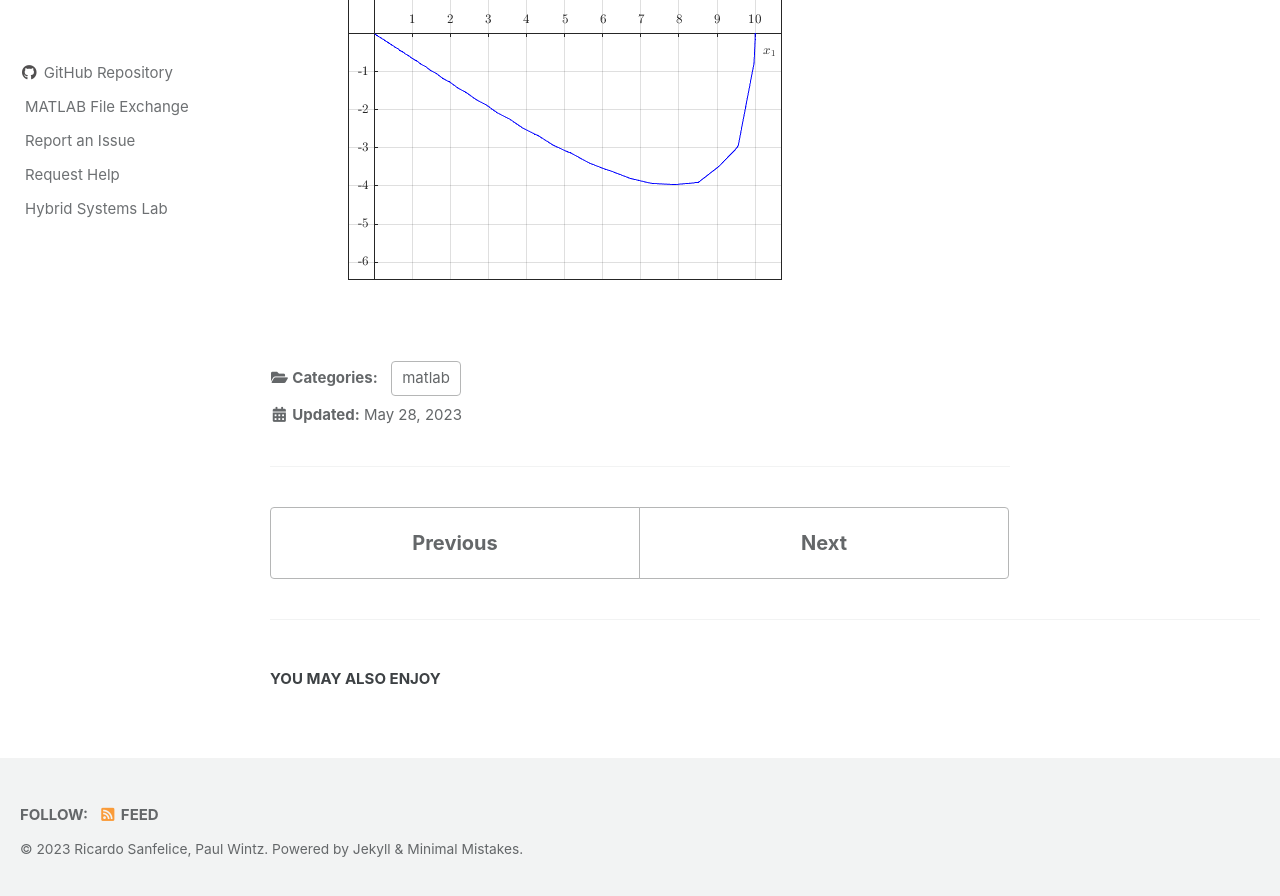
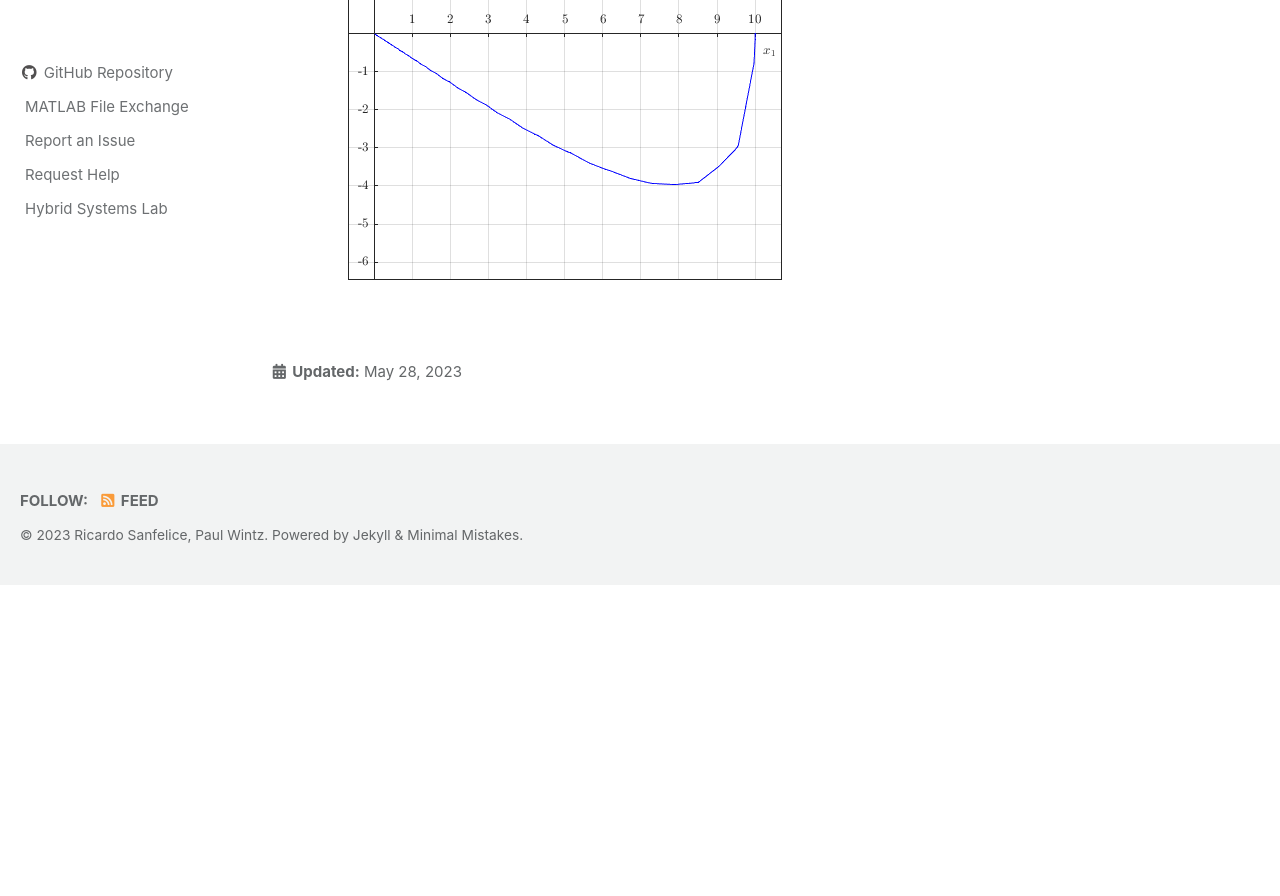
Before and after one commit to hyeq/hyeq.github.com, a Jekyll site: the page built from _pages/example-composite-hybrid-system-with-zoh.html, in a window 1280 px wide and 900 px high, scrolled down 3164 px. Shown: the top 896 px of the window. Built offline with Jekyll 4.4.1, drawn with Linux system fonts in a browser that asks for light colours; cached includes are drawn as plain includes; after the commit the page ends 3749 px from its top, so only the background shows below that.

Commit message:
Hide pagination and 'related pages'

```diff
--- a/_layouts/single.html
+++ b/_layouts/single.html
@@ -54,13 +54,16 @@ layout: default
         {% if site.data.ui-text[site.locale].meta_label %}
           <h4 class="page__meta-title">{{ site.data.ui-text[site.locale].meta_label }}</h4>
         {% endif %}
-        {% include page__taxonomy.html %}
+
+        <!-- For Now, we hide "categories" at the bottom of the page. -->
+        <!-- {% include page__taxonomy.html %} -->
         {% include page__date.html %}
       </footer>
 
       {% if page.share %}{% include social-share.html %}{% endif %}
 
-      {% include post_pagination.html %}
+      <!-- For Now, we hide the "previous" and "next" buttons at the bottom of the page. -->
+      <!-- {% include post_pagination.html %} -->
     </div>
 
   </article>
@@ -76,7 +79,7 @@ layout: default
       </div>
     </div>
   {% comment %}<!-- otherwise show recent posts if no related when `related: true` -->{% endcomment %}
-  {% elsif page.id and page.related %}
+  {% elsif page.id and page.related and site.posts.size > 0 %}
     <div class="page__related">
       <h2 class="page__related-title">{{ site.data.ui-text[site.locale].related_label | default: "You May Also Enjoy" }}</h2>
       <div class="grid__wrapper">
```
